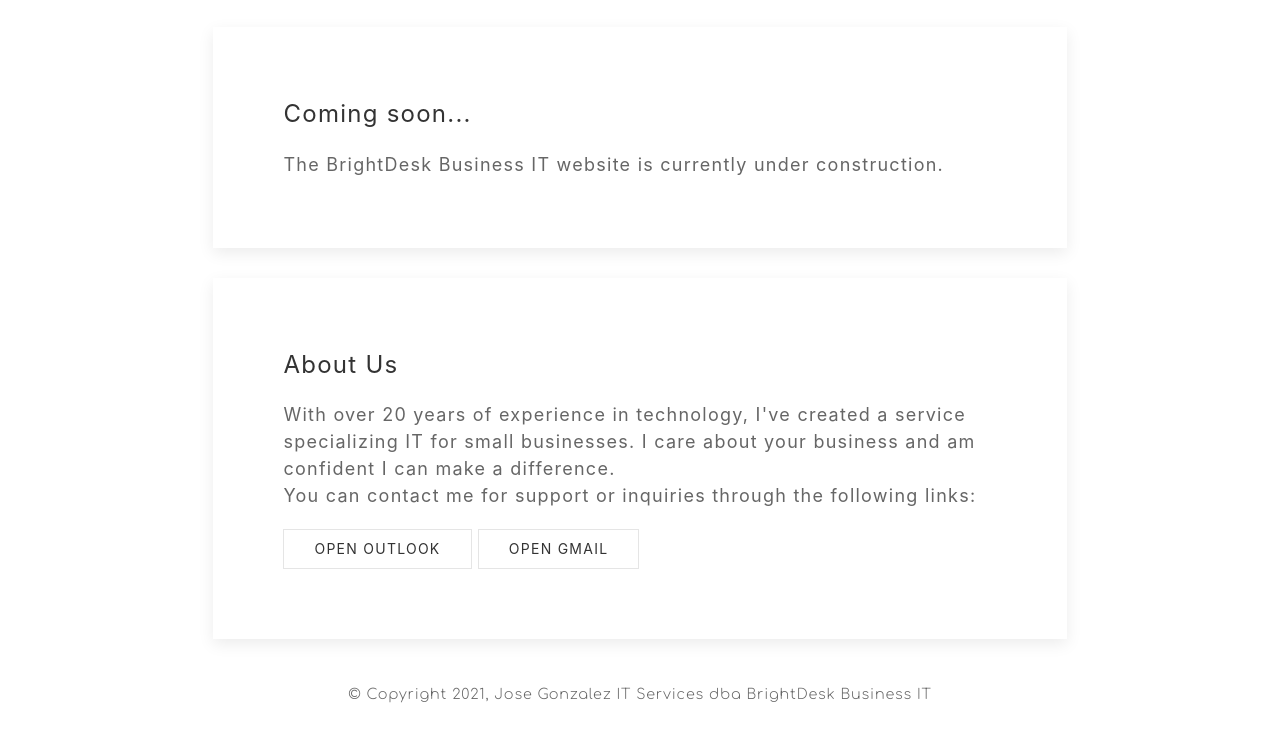
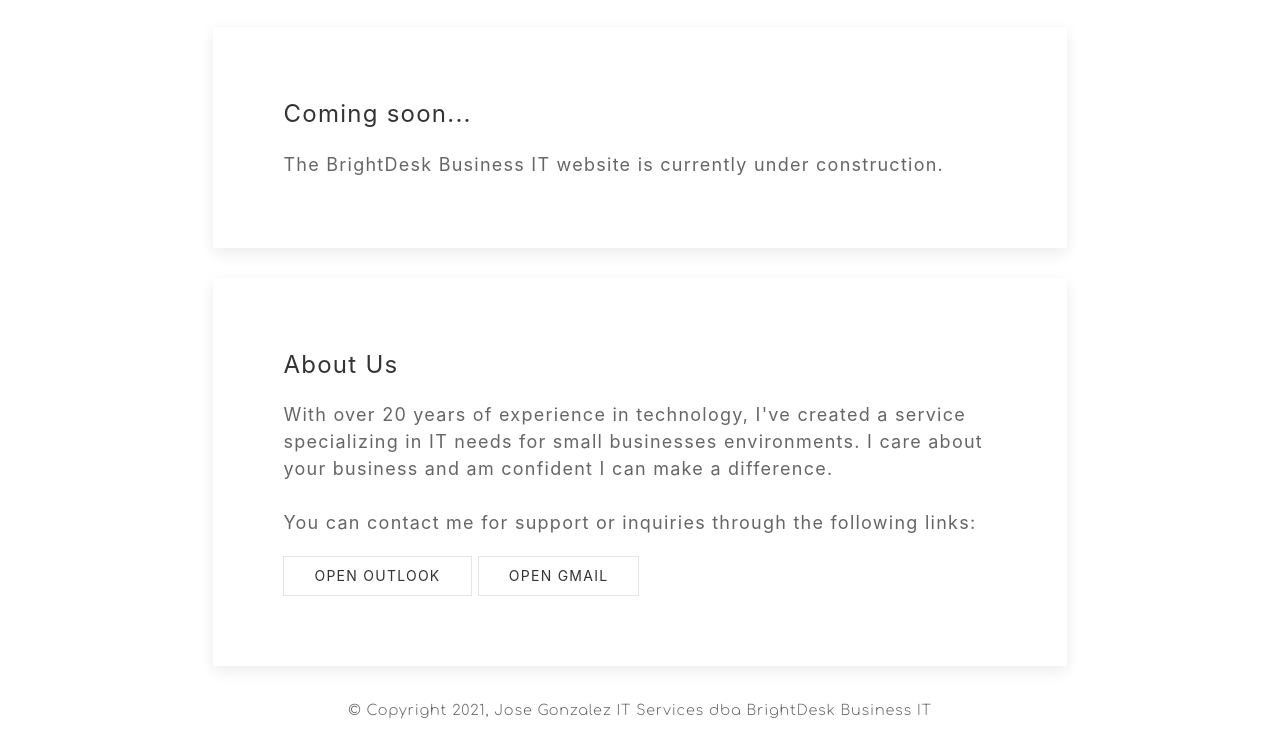
Before and after one commit to brightdesk/m2.lincoln, a plain HTML site: page index.html in a window 1280 px wide. Shown: the part 83-816 px from the top of the page. Drawn offline with Linux system fonts and the light colour scheme.

Commit message:
Update index.html

```diff
--- a/index.html
+++ b/index.html
@@ -58,7 +58,9 @@
 
   <div class="uk-card uk-card-default uk-card-large uk-width-2-3 uk-card-body uk-align-center">
     <h3 class="uk-card-title">About Us</h3>
-    <p>With over 20 years of experience in technology, I've created a service specializing IT for small businesses. I care about your business and am confident I can make a difference.
+    <p>With over 20 years of experience in technology, I've created a service specializing in IT needs for small businesses environments.
+      I care about your business and am confident I can make a difference.
+      <br>
       <br> You can contact me for support or inquiries through the following links:</p>
     <a class="uk-button uk-button-default" href="mailto:admin@brightdesktop.com">Open Outlook</a>
     <a class="uk-button uk-button-default" href="https://mail.google.com/mail/?view=cm&fs=1&to=admin@brightdesktop.com">Open Gmail</a>
```
